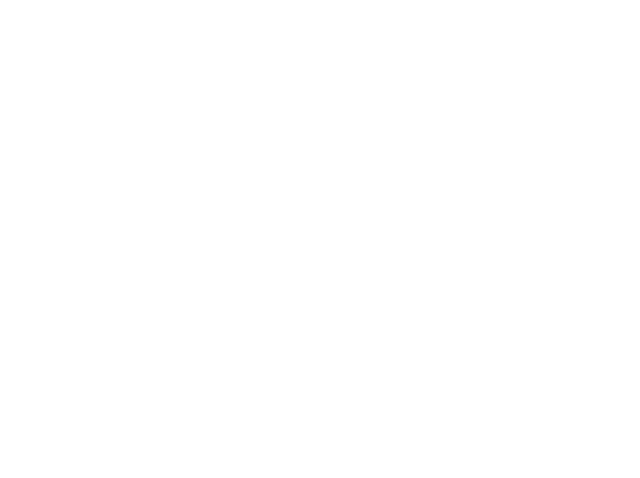
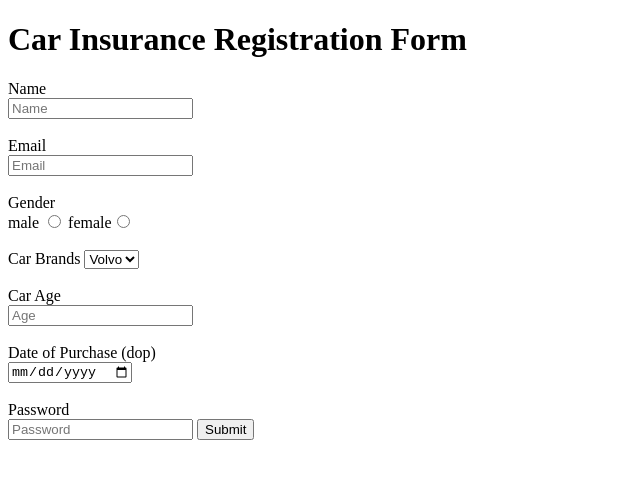
Before and after one commit to acciojob/car-insurance-form-anuragnagarji, a website: page main.html in a window 1280 px wide. Shown: the whole page, without its empty margins (0-640 px from the left). Drawn offline with Linux system fonts and the light colour scheme.

Commit message:
created a submission

```diff
--- a/main.html
+++ b/main.html
@@ -10,6 +10,27 @@
 	<!-- the entire body must be written by student -->
     <script type="text/javascript" src="./script.js">
 </script>
+<h1>Car Insurance Registration Form </h1>
+ <form action="/" method="post">
+    <label for="name"> Name
+        <br><input type="text" id="name" name="name" placeholder="Name" required></label>
+    <br><br><label for="email">Email<br> <input type="email" id="email" name="email" placeholder="Email" required></label>
+    <br><br>Gender <br> <label for="gender_m">male
+        <input type="radio" id="gender_m" name="gender" placeholder="" required>
+        </label><label for="gender_f"> female<input type="radio" id="gender_f" name="gender" placeholder="" required></label>
+    <br><br>
+    <label for="cars">Car Brands</label>
+  <select name="cars" id="cars" placeholder="--Please choose an option--">
+    <option value="volvo">Volvo</option>
+    <option value="saab">Saab</option>
+    <option value="opel">Opel</option>
+    <option value="audi">Audi</option>
+  </select>
+   <br><br> <label for="carage"> Car Age<br><input type="number" id="carage" name="" placeholder="Age" required></label>
+
+    <br><br><label for="dop">Date of Purchase (dop) <br><input type="date" id="dop" name="dop" placeholder="" required></label>
+    <br><br><label for="password"> Password<br> <input type="password" id="password" name="pass" placeholder="Password" required></label>
+    <button type="submit" >Submit</button> </form>
 
 </body>
 
```
